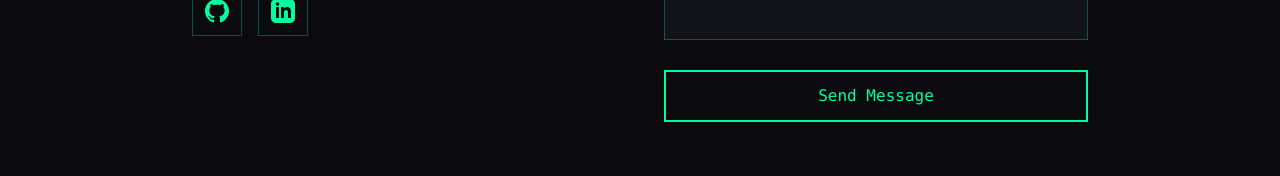
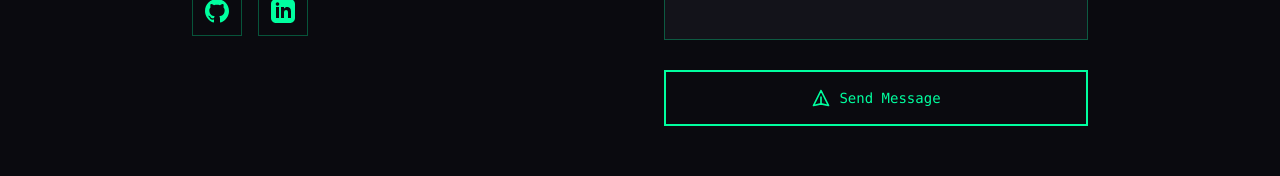
Before and after one commit to Sivaksan/sivakshan-portfolio, a Next.js app: page / in a window 1280 px wide. Shown: the part 6357-6533 px from the top of the page. Built offline with nearby package versions, Linux system fonts and the light colour scheme.

Commit message:
Add working contact form with Web3Forms

```diff
--- a/components/Contact.tsx
+++ b/components/Contact.tsx
@@ -1,6 +1,6 @@
 'use client';
 
-import { useState } from 'react';
+import { useState, ChangeEvent, FormEvent } from 'react';
 
 export default function Contact() {
     const [formData, setFormData] = useState({
@@ -10,7 +10,7 @@ export default function Contact() {
     });
     const [status, setStatus] = useState('');
 
-    const handleSubmit = async (e: React.FormEvent) => {
+    const handleSubmit = (e: FormEvent) => {
         e.preventDefault();
         setStatus('sending');
 
@@ -22,7 +22,7 @@ export default function Contact() {
         }, 1000);
     };
 
-    const handleChange = (e: React.ChangeEvent<HTMLInputElement | HTMLTextAreaElement>) => {
+    const handleChange = (e: ChangeEvent<HTMLInputElement | HTMLTextAreaElement>) => {
         setFormData({
             ...formData,
             [e.target.name]: e.target.value,
@@ -132,7 +132,6 @@ export default function Contact() {
                     {/* Right Column - Contact Form */}
                     <div>
                         <form onSubmit={handleSubmit} className="space-y-6">
-                            {/* Name */}
                             <div>
                                 <label htmlFor="name" className="block text-sm font-medium text-gray-300 mb-2">
                                     Name
@@ -149,7 +148,6 @@ export default function Contact() {
                                 />
                             </div>
 
-                            {/* Email */}
                             <div>
                                 <label htmlFor="email" className="block text-sm font-medium text-gray-300 mb-2">
                                     Email
@@ -166,7 +164,6 @@ export default function Contact() {
                                 />
                             </div>
 
-                            {/* Message */}
                             <div>
                                 <label htmlFor="message" className="block text-sm font-medium text-gray-300 mb-2">
                                     Message
@@ -183,18 +180,30 @@ export default function Contact() {
                                 />
                             </div>
 
-                            {/* Submit Button */}
                             <button
                                 type="submit"
                                 disabled={status === 'sending'}
-                                className="w-full bg-transparent border-2 border-cyber-cyan text-cyber-cyan px-6 py-3 font-mono hover:bg-cyber-cyan hover:text-cyber-black transition-all duration-300 disabled:opacity-50 disabled:cursor-not-allowed"
+                                className="w-full group relative inline-flex items-center justify-center overflow-hidden border-2 border-cyber-cyan px-8 py-4 font-mono text-sm font-medium text-cyber-cyan transition-all duration-300 hover:text-cyber-black disabled:opacity-50 disabled:cursor-not-allowed"
                             >
-                                {status === 'sending' ? 'Sending...' : status === 'success' ? 'Message Sent!' : 'Send Message'}
+                                <span className={`absolute inset-0 h-full w-full bg-cyber-cyan transition-all duration-300 ease-out transform ${status === 'sending' ? 'scale-x-100' : 'scale-x-0 group-hover:scale-x-100'} origin-left`}></span>
+                                <span className="relative z-10 flex items-center gap-2">
+                                    {status === 'sending' ? (
+                                        <span>Sending...</span>
+                                    ) : status === 'success' ? (
+                                        <span>Message Sent!</span>
+                                    ) : (
+                                        <>
+                                            <svg className="w-5 h-5" fill="none" stroke="currentColor" viewBox="0 0 24 24">
+                                                <path strokeLinecap="round" strokeLinejoin="round" strokeWidth={2} d="M12 19l9 2-9-18-9 18 9-2zm0 0v-8" />
+                                            </svg>
+                                            <span>Send Message</span>
+                                        </>
+                                    )}
+                                </span>
                             </button>
 
-                            {/* Status Message */}
                             {status === 'success' && (
-                                <p className="text-center text-cyber-cyan text-sm">
+                                <p className="text-center text-cyber-cyan text-sm animate-pulse">
                                     ✓ Message sent successfully! I'll get back to you soon.
                                 </p>
                             )}
```
Also changed, not shown: 1 other file (tests, documents, lock files or other folders).
